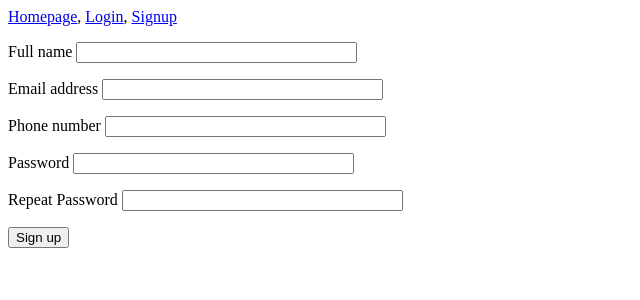
After one commit to python-workshop-2025-chamran-rasht/2025-08-18-15-exc, a Flask app: page /signup in a window 1280 px wide. The commit adds this page. Shown: the top 300 px of the page, without its empty margins (0-640 px from the left). Run offline with Flask 3, Linux system fonts and the light colour scheme.

Commit message:
Add files

```diff
--- /dev/null
+++ b/app.py
@@ -0,0 +1,31 @@
+from flask import Flask, render_template, redirect, flash
+from forms import LoginForm, SignupForm
+
+app = Flask(__name__)
+
+app.config.from_object('default_config')
+app.config.from_prefixed_env()
+
+@app.route('/')
+def index_ep():
+    return render_template('index.html')
+
+@app.route('/login', methods=['GET', 'POST'])
+def login_ep():
+    form = LoginForm()
+
+    if form.validate_on_submit():
+        flash('You are logged in.')
+        return redirect('/')
+
+    return render_template('login.html', form=form)
+
+@app.route('/signup', methods=['GET', 'POST'])
+def signup_ep():
+    form = SignupForm()
+
+    if form.validate_on_submit():
+        flash('You are now signed up.')
+        return redirect('/')
+
+    return render_template('signup.html', form=form)
--- /dev/null
+++ b/forms.py
@@ -0,0 +1,34 @@
+from flask_wtf import FlaskForm
+from wtforms import (
+    StringField,
+    BooleanField,
+    SubmitField,
+    PasswordField,
+    EmailField,
+    TelField,
+)
+from wtforms.validators import DataRequired, Length, Email, Optional, EqualTo, Regexp
+
+
+class LoginForm(FlaskForm):
+    username = StringField("Username", validators=[DataRequired()])
+    password = PasswordField("Password", validators=[DataRequired(), Length(8)])
+    remember_me = BooleanField("Remember me")
+    submit = SubmitField("Sign in")
+
+
+class SignupForm(FlaskForm):
+    full_name = StringField("Full name", validators=[DataRequired(), Length(2)])
+    email = EmailField(
+        "Email address", validators=[DataRequired(), Email(), Regexp(".*@gmail\\.com")]
+    )
+    phone = TelField(
+        "Phone number", validators=[Optional(), Length(12, 12), Regexp("09.*")]
+    )
+    password = PasswordField(
+        "Password", validators=[DataRequired(), Length(8), Regexp(".*[@#$].*")]
+    )
+    repeat_password = PasswordField(
+        "Repeat Password", validators=[DataRequired(), EqualTo("password")]
+    )
+    submit = SubmitField("Sign up")
--- a/templates/index.html
+++ b/templates/index.html
@@ -6,11 +6,31 @@
         <title>Homepage</title>
     </head>
     <body>
+        <header>
+            <nav>
+                <a href="/">Homepage</a>,
+                <a href="/login">Login</a>,
+                <a href="/signup">Signup</a>
+            </nav>
+        </header>
+
+        {% with messages = get_flashed_messages() %}
+        {% if messages %}
+        <ul>
+            {% for i in messages %}
+            <li>{{i}}</li>
+            {% endfor %}
+        </ul>
+        {% endif %}
+        {% endwith %}
+
+        {% block content %}
         <h1>Homepage</h1>
 
         <p>Lorem ipsum dolor sit amet consectetur, adipisicing elit.
             Perspiciatis, eum? Autem sapiente, nostrum magnam earum fuga ipsum
             culpa minus architecto praesentium qui quidem error perspiciatis
             recusandae vel, pariatur, quis dolorum.</p>
+        {% endblock %}
     </body>
 </html>
--- /dev/null
+++ b/templates/signup.html
@@ -0,0 +1,45 @@
+{% extends "index.html" %}
+
+{% block content %}
+<form action="" method="post">
+    {{ form.hidden_tag() }}
+    <p>
+        {{ form.full_name.label }}
+        {{ form.full_name(size=32) }}
+        {% for i in form.full_name.errors %}
+        <span style="color: red">[ {{i}} ]</span>
+        {% endfor %}
+    </p>
+    <p>
+        {{ form.email.label }}
+        {{ form.email(size=32) }}
+        {% for i in form.email.errors %}
+        <span style="color: red">[ {{i}} ]</span>
+        {% endfor %}
+    </p>
+    <p>
+        {{ form.phone.label }}
+        {{ form.phone(size=32) }}
+        {% for i in form.phone.errors %}
+        <span style="color: red">[ {{i}} ]</span>
+        {% endfor %}
+    </p>
+    <p>
+        {{ form.password.label }}
+        {{ form.password(size=32) }}
+        {% for i in form.password.errors %}
+        <span style="color: red">[ {{i}} ]</span>
+        {% endfor %}
+    </p>
+    <p>
+        {{ form.repeat_password.label }}
+        {{ form.repeat_password(size=32) }}
+        {% for i in form.repeat_password.errors %}
+        <span style="color: red">[ {{i}} ]</span>
+        {% endfor %}
+    </p>
+    <p>
+        {{ form.submit() }}
+    </p>
+</form>
+{% endblock %}
```
Also changed, not shown: exercise.py (deleted, +0 -10 lines), templates/login.html (added, +28 -0 lines), README.md.
